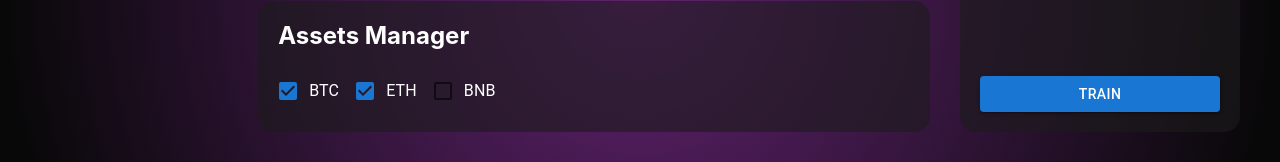
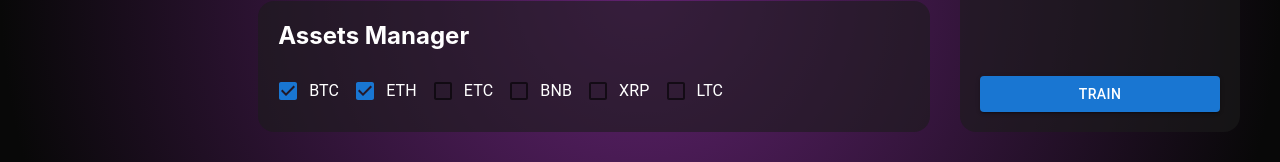
Before and after one commit to idocal/backtrade, a React (Create React App) app in the folder client/: page /train in a window 1280 px wide. Shown: the part 412-574 px from the top of the page. Built offline with nearby package versions, Linux system fonts and the light colour scheme.

Commit message:
Adds more assets

```diff
--- a/client/src/defaults.js
+++ b/client/src/defaults.js
@@ -2,7 +2,10 @@
     "assets": [
         "BTC",
         "ETH",
-        "BNB"
+        "ETC",
+        "BNB",
+        "XRP",
+        "LTC"
     ],
     "intervals" : [
         "1m",
```
